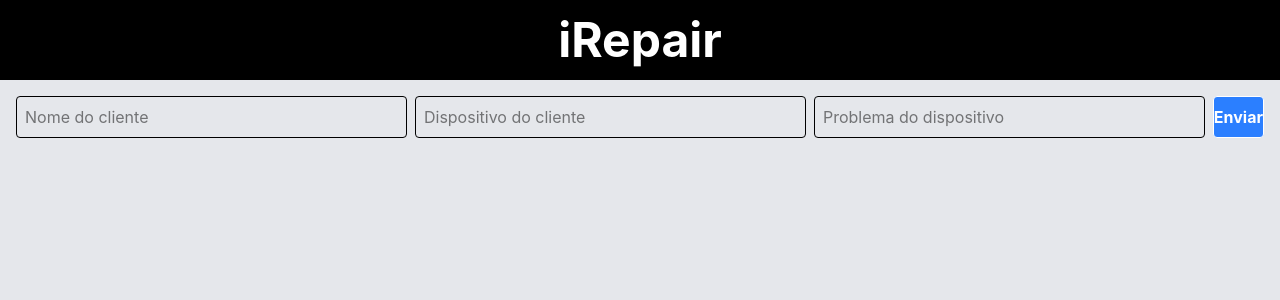
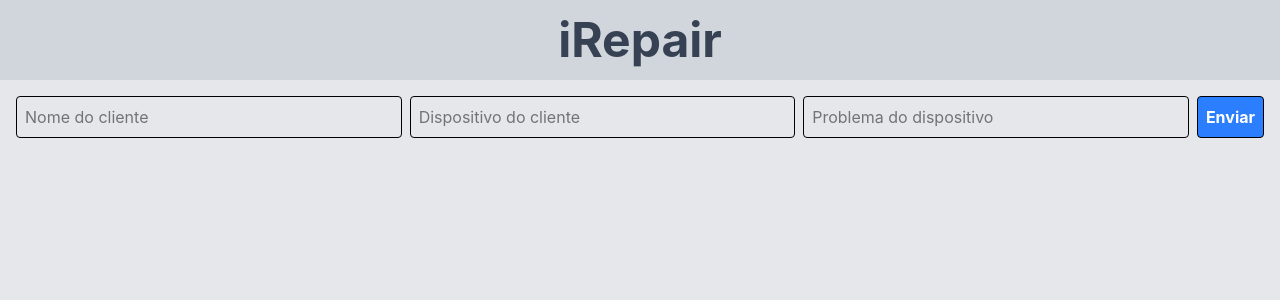
Before and after one commit to pedroaffonsecaufmg/task-board, a React (Vite) app: page / in a window 1280 px wide. Shown: the top 300 px of the page. Built offline with nearby package versions, Linux system fonts and the light colour scheme.

Commit message:
fix: altera visual do botão e do título

```diff
--- a/src/components/Header.tsx
+++ b/src/components/Header.tsx
@@ -1,5 +1,5 @@
 function Header(){
-    return ( <header className = "bg-black text-white p-4">
+    return ( <header className = "bg-gray-300 text-gray-700 p-4">
     <h1 className ="text-center text-5xl font-bold">iRepair</h1></header>)
 }
 export default Header;
--- a/src/components/NewServiceForm.tsx
+++ b/src/components/NewServiceForm.tsx
@@ -25,7 +25,7 @@ function NewServiceForm({onSubmit}:Props){
         <input className="border rounded p-2 flex-1" type='text' placeholder="Nome do cliente" value={nomeCliente} onChange={(e)=>setNomeCliente(e.target.value)}/>
         <input className="border rounded p-2 flex-1" type='text' placeholder="Dispositivo do cliente" value={modelo} onChange={(e)=> setModelo(e.target.value)}/>
         <input className="border rounded p-2 flex-1" type='text' placeholder="Problema do dispositivo" value={defeito} onChange={(e)=>setDefeito(e.target.value)}/>
-        <button className="border rounded bg-blue-500 font-bold text-white" onClick={handleSubmit}>Enviar</button>
+        <button className="border border-black rounded p-2 bg-blue-500 font-bold text-white" onClick={handleSubmit}>Enviar</button>
     </div>
  );
 }
```
